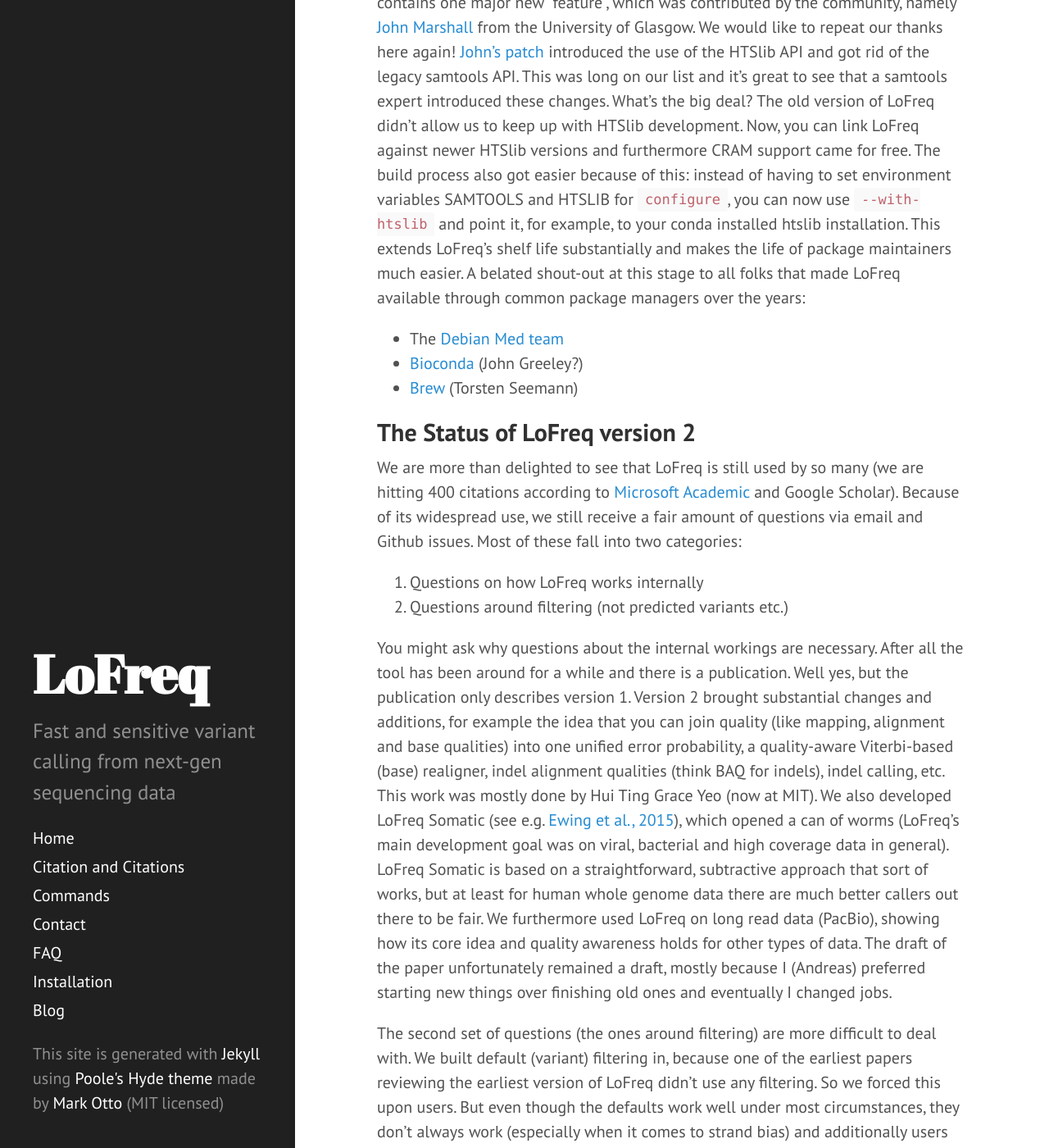
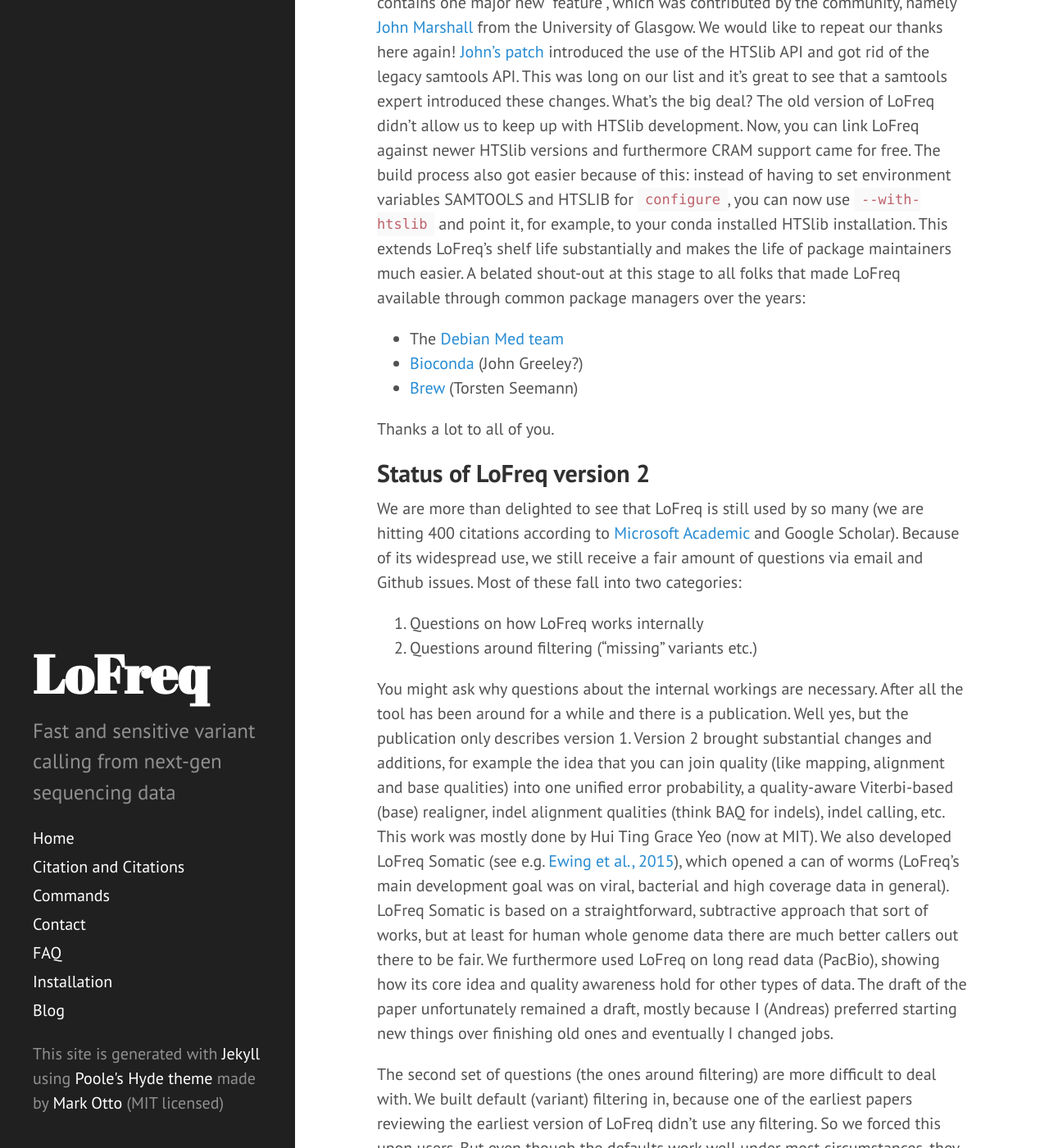
Before and after one commit to CSB5/lofreq, a Jekyll site: the page built from _posts/2020-01-17-release-of-lofreq-2.1.4.md, in a window 1280 px wide and 1400 px high, scrolled down 380 px. Shown: the whole window at 82% size. Built offline with Jekyll 4.4.1, drawn with Linux system fonts in a browser that asks for light colours; some of the changed text lies outside the part shown.

Commit message:
Minor edits to 2.1.4 blog post

```diff
--- a/_posts/2020-01-17-release-of-lofreq-2.1.4.md
+++ b/_posts/2020-01-17-release-of-lofreq-2.1.4.md
@@ -7,24 +7,26 @@
 
 ## Version 2.1.4: keeping up with HTSlib
 
-As [announced on Twitter](https://twitter.com/me_myself_andY/status/1213493490853634049) LoFreq was released early January 2020. The release contains one major new “feature”, which was contributed by the community, namely [John Marshall](https://github.com/jmarshall) from the University of Glasgow. We would like to repeat our thanks here again! [John’s patch](https://github.com/CSB5/lofreq/pull/86) introduced the use of the HTSlib API and got rid of the legacy samtools API. This was long on our list and it’s great to see that a samtools expert introduced these changes. What’s the big deal? The old version of LoFreq didn’t allow us to keep up with HTSlib development. Now, you can link LoFreq against newer HTSlib versions and furthermore CRAM support came for free. The build process also got easier because of this: instead of having to set environment variables SAMTOOLS and HTSLIB for `configure`, you can now use `--with-htslib` and point it, for example, to your conda installed htslib installation. This extends LoFreq’s shelf life substantially and makes the life of package maintainers much easier. A belated shout-out at this stage to all folks that made LoFreq available through common package managers over the years:
+As [announced on Twitter](https://twitter.com/me_myself_andY/status/1213493490853634049), LoFreq was released early January 2020. The release contains one major new “feature”, which was contributed by the community, namely [John Marshall](https://github.com/jmarshall) from the University of Glasgow. We would like to repeat our thanks here again! [John’s patch](https://github.com/CSB5/lofreq/pull/86) introduced the use of the HTSlib API and got rid of the legacy samtools API. This was long on our list and it’s great to see that a samtools expert introduced these changes. What’s the big deal? The old version of LoFreq didn’t allow us to keep up with HTSlib development. Now, you can link LoFreq against newer HTSlib versions and furthermore CRAM support came for free. The build process also got easier because of this: instead of having to set environment variables SAMTOOLS and HTSLIB for `configure`, you can now use `--with-htslib` and point it, for example, to your conda installed HTSlib installation. This extends LoFreq’s shelf life substantially and makes the life of package maintainers much easier. A belated shout-out at this stage to all folks that made LoFreq available through common package managers over the years:
 
 - The [Debian Med team](https://wiki.debian.org/DebianMed)
 - [Bioconda](https://bioconda.github.io/) (John Greeley?)
 - [Brew](https://brew.sh/) (Torsten Seemann)
 
-## The Status of LoFreq version 2
+Thanks a lot to all of you.
+
+## Status of LoFreq version 2
 
 We are more than delighted to see that LoFreq is still used by so many (we are hitting 400 citations according to [Microsoft Academic](https://academic.microsoft.com/paper/1964807436/) and Google Scholar). Because of its widespread use, we still receive a fair amount of questions via email and Github issues. Most of these fall into two categories:
 
 1. Questions on how LoFreq works internally
-1. Questions around filtering (not predicted variants etc.)
+1. Questions around filtering ("missing" variants etc.)
 
 You might ask why questions about the internal workings are necessary. After all the tool has been around for a while and there is a publication. Well yes, but the publication only describes version 1. Version 2 brought substantial changes and additions, for example
 the idea that you can join quality (like mapping, alignment and base qualities) into one unified error probability,
 a quality-aware Viterbi-based (base) realigner, indel alignment qualities (think BAQ for indels), indel calling, etc. This work was mostly done by Hui Ting Grace Yeo (now at MIT).
 We also developed LoFreq Somatic (see e.g. [Ewing et al., 2015](https://www.nature.com/articles/nmeth.3407)), which opened a can of worms (LoFreq’s main development goal was on viral, bacterial and high coverage data in general). LoFreq Somatic is based on a straightforward, subtractive approach that sort of works, but at least for human whole genome data there are much better callers out there to be fair.
-We furthermore used LoFreq on long read data (PacBio), showing how its core idea and quality awareness holds for other types of data. The draft of the paper unfortunately remained a draft, mostly because I (Andreas) preferred starting new things over finishing old ones and eventually I changed jobs.
+We furthermore used LoFreq on long read data (PacBio), showing how its core idea and quality awareness hold for other types of data. The draft of the paper unfortunately remained a draft, mostly because I (Andreas) preferred starting new things over finishing old ones and eventually I changed jobs.
 
 The second set of questions (the ones around filtering) are more difficult to deal with. We built default (variant) filtering in, because one of the earliest papers reviewing the earliest version of LoFreq didn’t use any filtering. So we forced this upon users. But even though the defaults work well under most circumstances, they don't always work (especially when it comes to strand bias) and additionally users like to tinker with base quality filtering settings for some reason, which makes things worse. Some of the filtering routines have side effects or are [buggy](https://github.com/CSB5/lofreq/issues/80) under certain circumstances and they are hard to change. Having said all this: the code works just fine as-is, but it has acquired a lot of technical depth.
 
@@ -36,4 +38,6 @@
 
 ##  Going forward
 
-We will continue to support LoFreq version 2 as best as we can (answering questions, fixing critical bugs). Since I (Andreas) left academia, I can only spend so much time on this, and that time will go into the development of version 3. As mentioned, this already functions as a drop-in replacement for `lofreq call`. Implementations of other sub-commands, like `viterbi`, will follow. And we have not yet given up on the idea to publish the paper! If you are or know a talented student, consider joining [Niranjan’s lab](http://csb5.github.io/) to work on this (and other cool things :smile:)!
+We will continue to support LoFreq version 2 as best as we can (answering questions, fixing critical bugs etc.). Since I (Andreas) left academia, I can only spend so much time on this, and most of it will go into the development of version 3. As mentioned, this already functions as a drop-in replacement for `lofreq call`. Implementations of other sub-commands, like `viterbi`, will follow.
+
+And we have not yet given up on the idea to publish the paper! If you are or know a talented student, consider joining [Niranjan’s lab](http://csb5.github.io/) to work on this (and other cool things :))!
```
